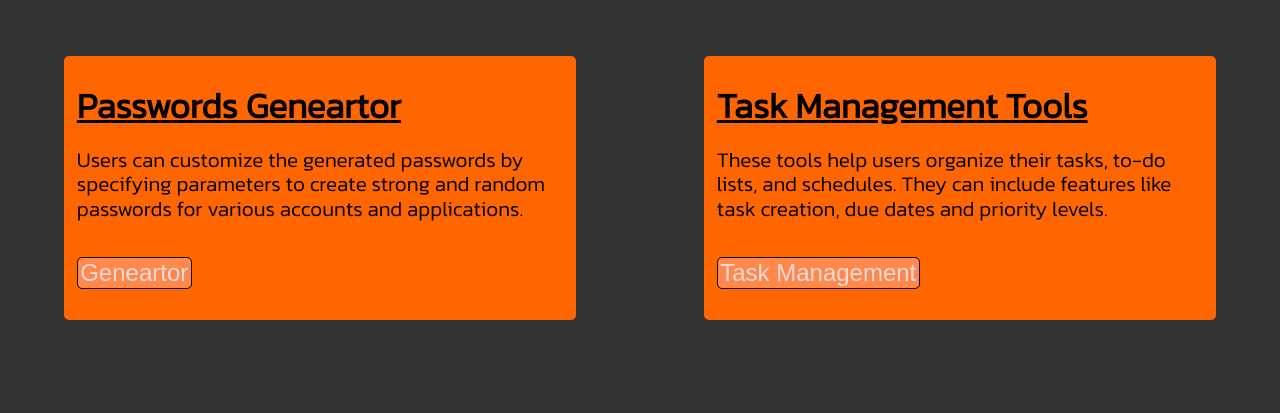
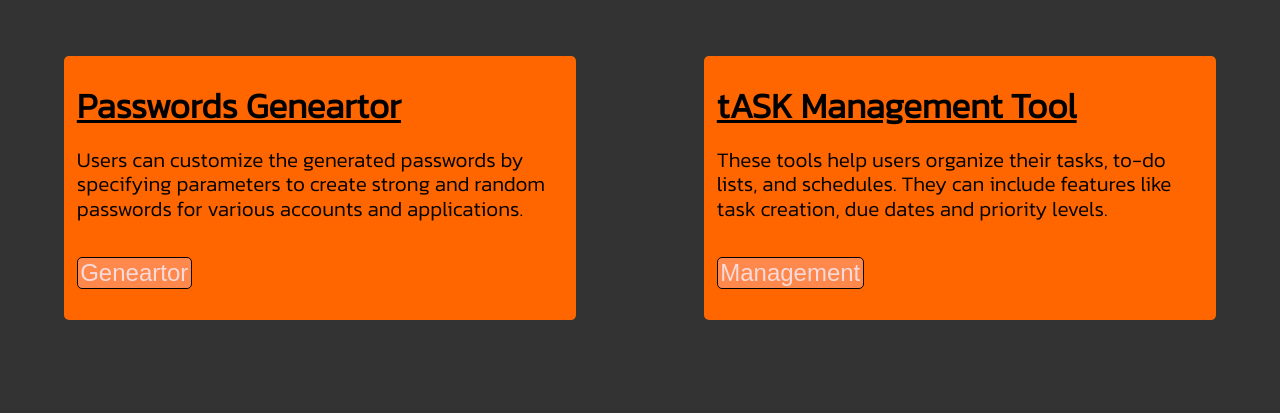
Before and after one commit to TusharGupta-Developer/MultiTaskPro, a plain HTML site: page index.html in a window 1280 px wide. Shown: the part 747-1160 px from the top of the page. Drawn offline with nearby package versions, Linux system fonts and the light colour scheme.

Commit message:
set the width of anchor tag of .row class

```diff
--- a/index.html
+++ b/index.html
@@ -71,10 +71,10 @@
                     </button></a>
             </div>
             <div class="row" data-aos="zoom-in-up">
-                <h1>Task Management Tools</h1>
+                <h1>tASK Management Tool</h1>
                 <p>These tools help users organize their tasks, to-do lists, and schedules. They can include features
                     like task creation, due dates and priority levels.</p>
-                <a href=""><button>Task Management</button></a>
+                <a href=""><button>Management</button></a>
             </div>
         </div>
 
--- a/script.js
+++ b/script.js
@@ -13,7 +13,7 @@
 
 
 
-//// Get all anchor elements on the page
+//// Get all row class elements on the page
 const myButtons = document.getElementsByClassName("row")
 
 // Iterate through the buttons and attach click event listeners
--- a/style.css
+++ b/style.css
@@ -209,6 +209,10 @@ footer {
     .row>p {
         line-height: 1.9vw;
     }
+    .row>a{
+
+       width:30%;
+    }
 
     button {
         font-size: 1.5em;
```
